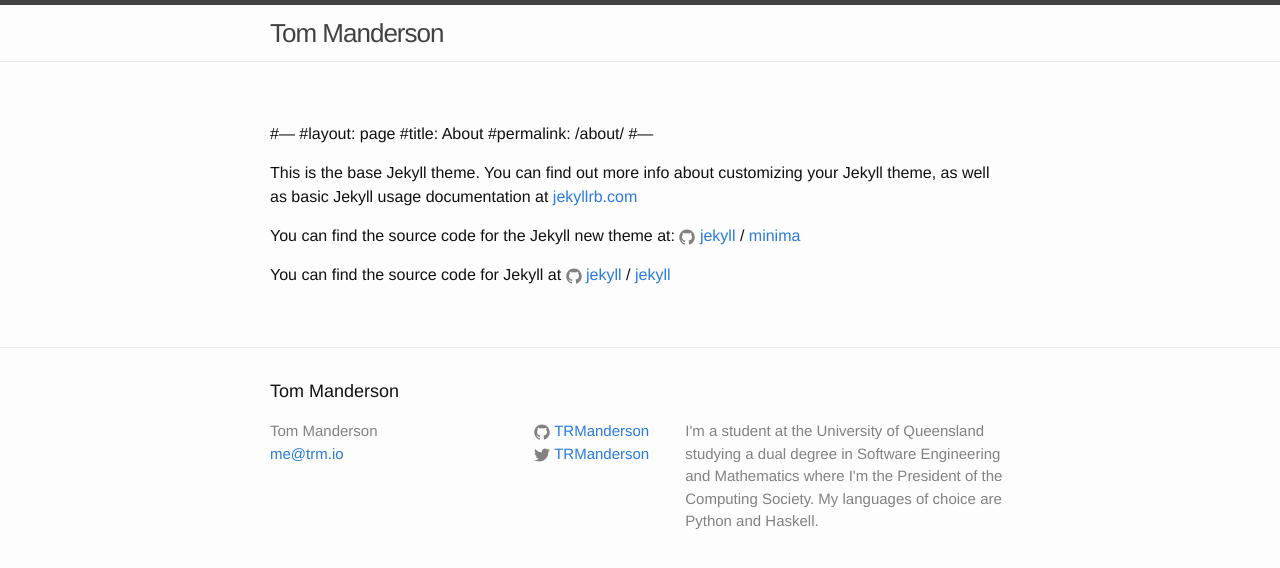
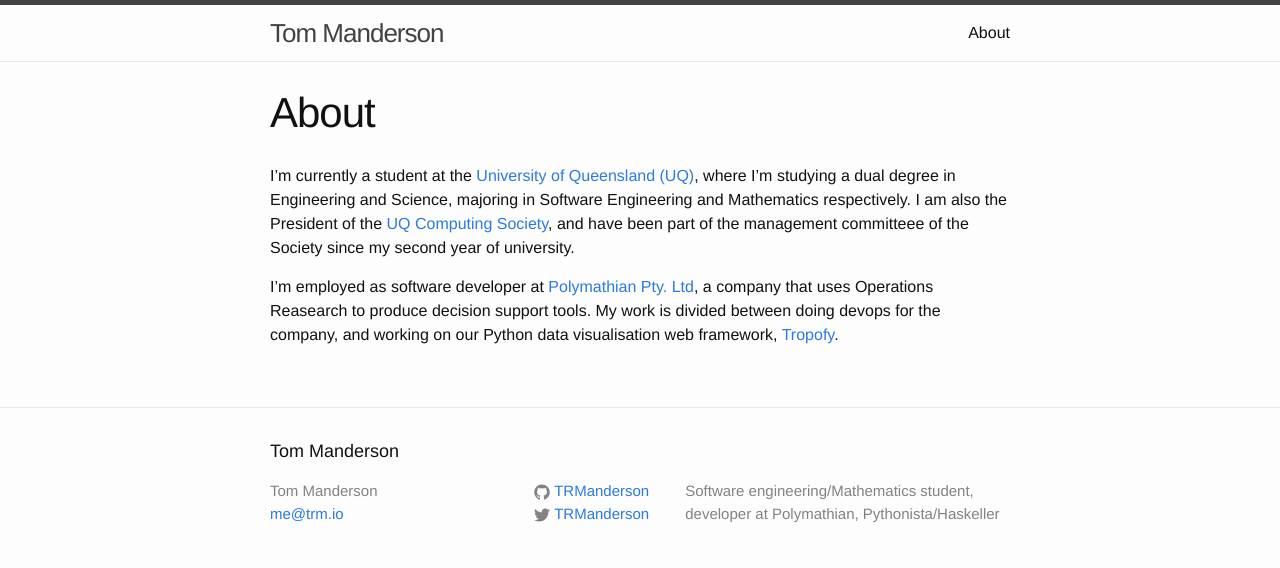
Before and after one commit to TRManderson/trm.io, a Jekyll site: the page built from about.md, in a window 1280 px wide. Shown: the top 568 px of the page. Built offline with Jekyll 4.4.1, drawn with Linux system fonts in a browser that asks for light colours; our own code applies the rules of GitHub Pages for plain Markdown files.

Commit message:
Babby's first About page

```diff
--- a/_config.yml
+++ b/_config.yml
@@ -16,9 +16,8 @@
 title: Tom Manderson
 email: me@trm.io
 description: > # this means to ignore newlines until "baseurl:"
-  I'm a student at the University of Queensland studying a dual degree
-  in Software Engineering and Mathematics where I'm the President of the
-  Computing Society. My languages of choice are Python and Haskell.
+  Software engineering/Mathematics student, developer at Polymathian,
+  Pythonista/Haskeller
 baseurl: "" # the subpath of your site, e.g. /blog
 url: "https://trm.io" # the base hostname & protocol for your site
 twitter_username: TRManderson
--- a/about.md
+++ b/about.md
@@ -1,15 +1,9 @@
-#---
-#layout: page
-#title: About
-#permalink: /about/
-#---
+---
+layout: page
+title: About
+permalink: /about/
+---
 
-This is the base Jekyll theme. You can find out more info about customizing your Jekyll theme, as well as basic Jekyll usage documentation at [jekyllrb.com](http://jekyllrb.com/)
+I'm currently a student at the [University of Queensland (UQ)](https://uq.edu.au/), where I'm studying a dual degree in Engineering and Science, majoring in Software Engineering and Mathematics respectively. I am also the President of the [UQ Computing Society](https://uqcs.org.au), and have been part of the management committeee of the Society since my second year of university.
 
-You can find the source code for the Jekyll new theme at:
-{% include icon-github.html username="jekyll" %} /
-[minima](https://github.com/jekyll/minima)
-
-You can find the source code for Jekyll at
-{% include icon-github.html username="jekyll" %} /
-[jekyll](https://github.com/jekyll/jekyll)
+I'm employed as software developer at [Polymathian Pty. Ltd](https://polymathian.com/), a company that uses Operations Reasearch to produce decision support tools. My work is divided between doing devops for the company, and working on our Python data visualisation web framework, [Tropofy](https://tropofy.com/).
```
